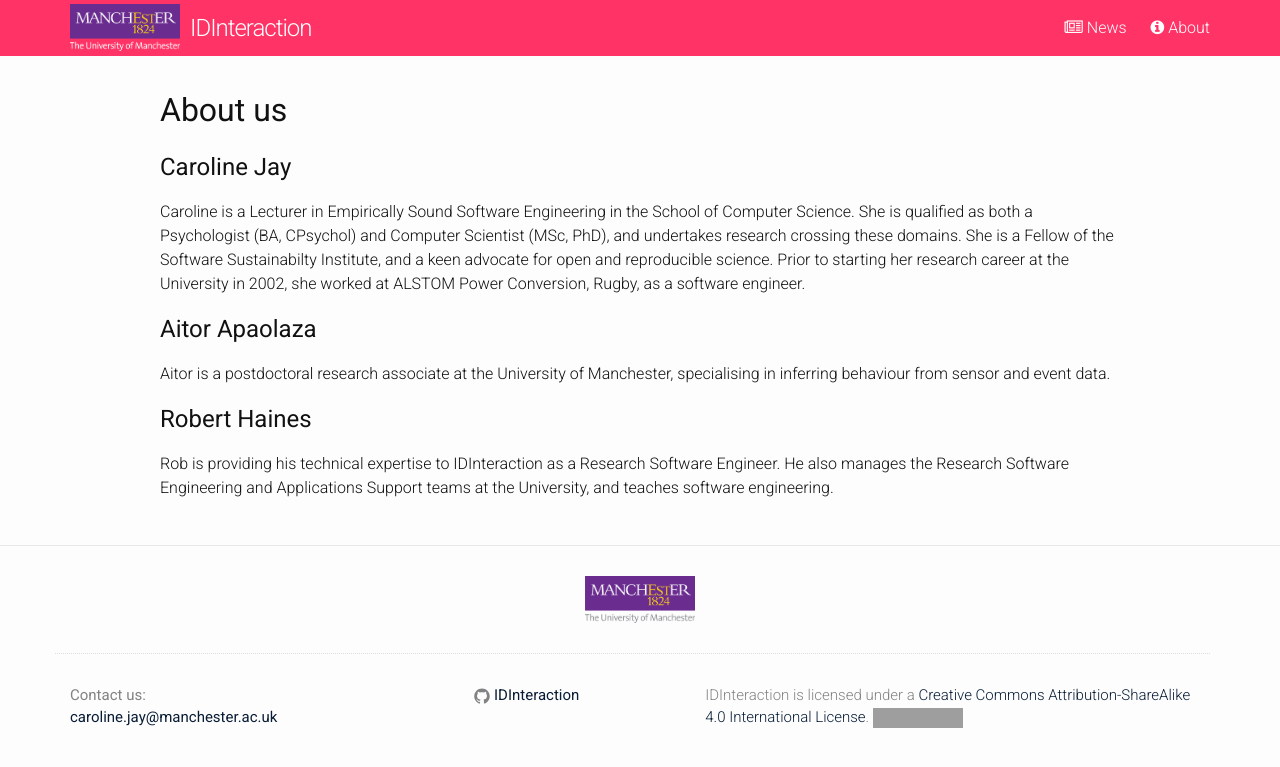
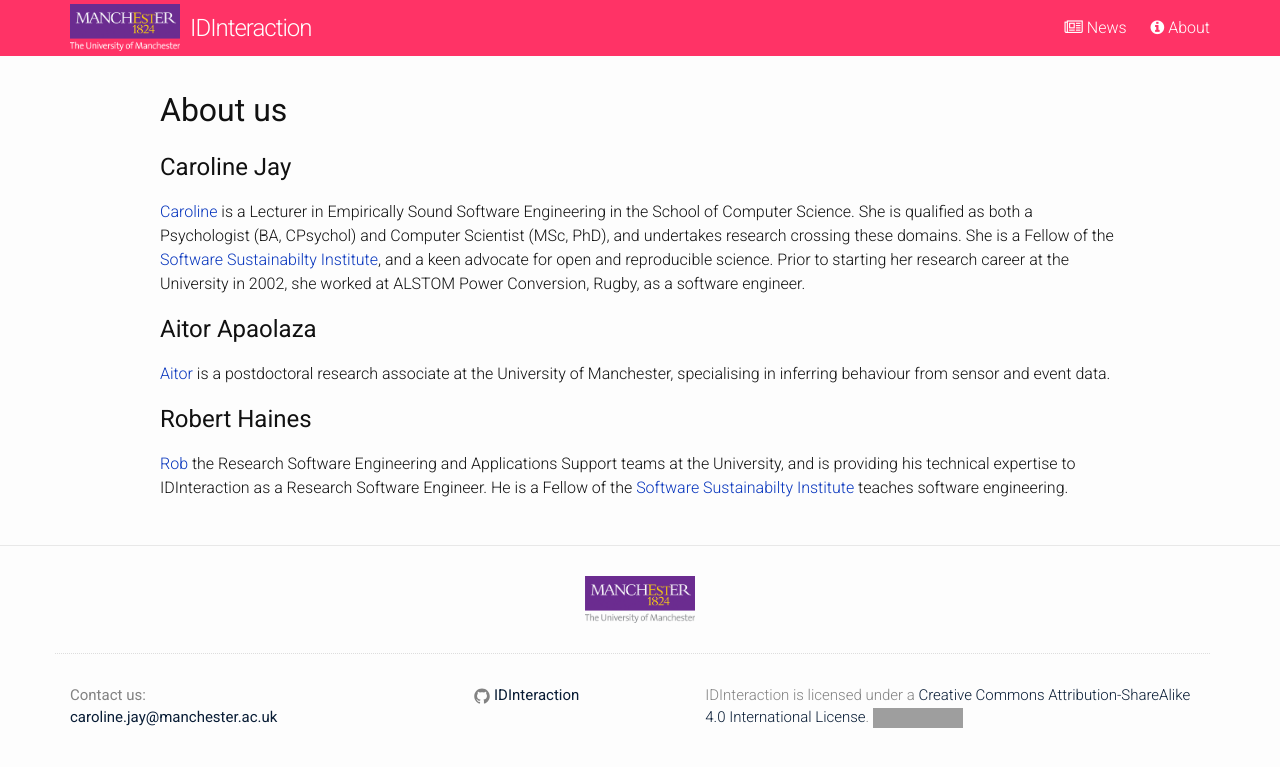
Before and after one commit to IDInteraction/IDInteraction.github.io, a Jekyll site: the page built from about.md, in a window 1280 px wide. Shown: the top 767 px of the page. Built offline with Jekyll 4.4.1, drawn with Linux system fonts in a browser that asks for light colours; nearby versions of some CDN libraries; grey boxes are pictures that could not be loaded.

```diff
--- a/about.md
+++ b/about.md
@@ -8,12 +8,12 @@
 
 ## Caroline Jay
 
-Caroline is a Lecturer in Empirically Sound Software Engineering in the School of Computer Science. She is qualified as both a Psychologist (BA, CPsychol) and Computer Scientist (MSc, PhD), and undertakes research crossing these domains. She is a Fellow of the Software Sustainabilty Institute, and a keen advocate for open and reproducible science. Prior to starting her research career at the University in 2002, she worked at ALSTOM Power Conversion, Rugby, as a software engineer.
+[Caroline](http://www.manchester.ac.uk/research/caroline.jay/) is a Lecturer in Empirically Sound Software Engineering in the School of Computer Science. She is qualified as both a Psychologist (BA, CPsychol) and Computer Scientist (MSc, PhD), and undertakes research crossing these domains. She is a Fellow of the [Software Sustainabilty Institute](http://www.software.ac.uk), and a keen advocate for open and reproducible science. Prior to starting her research career at the University in 2002, she worked at ALSTOM Power Conversion, Rugby, as a software engineer.
 
 ## Aitor Apaolaza
 
-Aitor is a postdoctoral research associate at the University of Manchester, specialising in inferring behaviour from sensor and event data.
+[Aitor](https://www.researchgate.net/profile/Aitor_Apaolaza) is a postdoctoral research associate at the University of Manchester, specialising in inferring behaviour from sensor and event data.
 
 ## Robert Haines
 
-Rob is providing his technical expertise to IDInteraction as a Research Software Engineer. He also manages the Research Software Engineering and Applications Support teams at the University, and teaches software engineering.
+[Rob](http://software.ac.uk/fellows/robert-haines) the Research Software Engineering and Applications Support teams at the University, and is providing his technical expertise to IDInteraction as a Research Software Engineer. He is a Fellow of the [Software Sustainabilty Institute](http://www.software.ac.uk) teaches software engineering.
```
